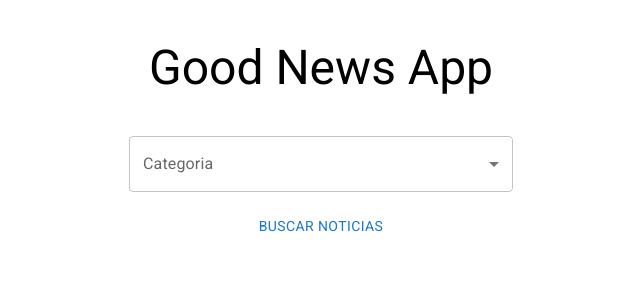
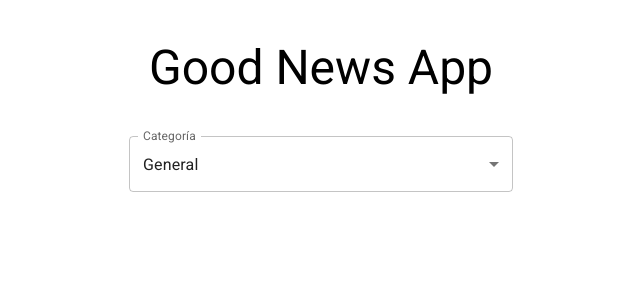
Before and after one commit to agustintrossero/news-app-API, a React (Vite) app: page / in a window 1280 px wide. Shown: the top 300 px of the page, without its empty margins (319-959 px from the left). Built offline with nearby package versions, Linux system fonts and the light colour scheme.

Commit message:
migrating the information from the news labels to a folder called constants, the rest of the changes in the files were for debugging the category state and how it read the information from the provider and all its context

```diff
--- a/src/App.jsx
+++ b/src/App.jsx
@@ -5,9 +5,7 @@ import { NoticiasProvider } from './context/NoticiasProvider'
 
 function App() {
 
-
   return (
-  <>
     <NoticiasProvider>
       <Container>
         <header>
@@ -26,7 +24,6 @@ function App() {
           </Grid>
       </Container>
     </NoticiasProvider>
-  </>
   )
 }
 
--- a/src/components/Formulario.jsx
+++ b/src/components/Formulario.jsx
@@ -1,44 +1,28 @@
+import { FormControl, InputLabel, Select, MenuItem } from "@mui/material";
+import { CATEGORIAS } from "../constants";
+import useNoticias from "../hooks/useNoticias";
 
-import {FormControl, InputLabel, Select, MenuItem, Button, Box} from '@mui/material'
+const Formulario = () => {
+  const { categoria, handleChangeCategoria } = useNoticias();
 
-const CATEGORIAS = [
-    { value: 'general', label: 'General'},
-    { value: 'business', label: 'Negocios'},
-    { value: 'entertainment', label: 'Entretenimiento'},
-    { value: 'health', label: 'Salud'},
-    { value: 'science', label: 'Ciencia'},
-    { value: 'sports', label: 'Deportes'},
-    { value: 'technology', label: 'Tecnología'},
-]
-
-export default function Formulario() {
   return (
     <form>
       <FormControl fullWidth>
-        <InputLabel>Categoria</InputLabel>
+        <InputLabel>Categoría</InputLabel>
         <Select
-            label="Categoria"
+          label="Categoria"
+          value={categoria}
+          onChange={handleChangeCategoria}
         >
-            {CATEGORIAS.map(categoria => (
-                <MenuItem
-                    key={categoria.value}
-                    value={categoria.value}
-                >
-                    {categoria.label}
-                </MenuItem>
-            ))}
-
+          {CATEGORIAS.map((categoria) => (
+            <MenuItem key={categoria.value} value={categoria.value}>
+              {categoria.label}
+            </MenuItem>
+          ))}
         </Select>
-        <Box sx={{marginTop: 2}}>
-            <Button
-                fullWidth
-                Variant='contained'
-                color='primary'
-            >
-                Buscar Noticias
-            </Button>
-        </Box>
       </FormControl>
     </form>
-  )
-}
+  );
+};
+
+export default Formulario;
--- /dev/null
+++ b/src/constants/index.js
@@ -0,0 +1,9 @@
+export const CATEGORIAS = [
+    { value: "general", label: "General" },
+    { value: "business", label: "Negocios" },
+    { value: "entertainment", label: "Entretenimiento" },
+    { value: "health", label: "Salud" },
+    { value: "science", label: "Ciencia" },
+    { value: "sports", label: "Deportes" },
+    { value: "technology", label: "Tecnología" },
+  ];
--- a/src/context/NoticiasProvider.jsx
+++ b/src/context/NoticiasProvider.jsx
@@ -1,20 +1,25 @@
-import { useState, useEffect, createContext } from "react";
+import { useState, createContext } from "react";
+const NoticiasContext = createContext();
 
-const NoticiasContext = createContext()
-const NoticiasProvider = ({children}) =>{
-    return(
-        <NoticiasContext.Provider
-            value={{
+function NoticiasProvider({ children }) {
+  const [categoria, setCategoria] = useState("general");
 
-            }}
-        >
-            {children}
-        </NoticiasContext.Provider>
-    )
+  const handleChangeCategoria = (e) => {
+    setCategoria(e.target.value);
+    console.log(e.target.value);
+  };
+  return (
+    <NoticiasContext.Provider
+      value={{
+        categoria,
+        handleChangeCategoria,
+      }}
+    >
+      {children}
+    </NoticiasContext.Provider>
+  );
 }
 
-export {
-    NoticiasProvider
-}
+export { NoticiasProvider };
 
-export default NoticiasContext
+export default NoticiasContext;
```
